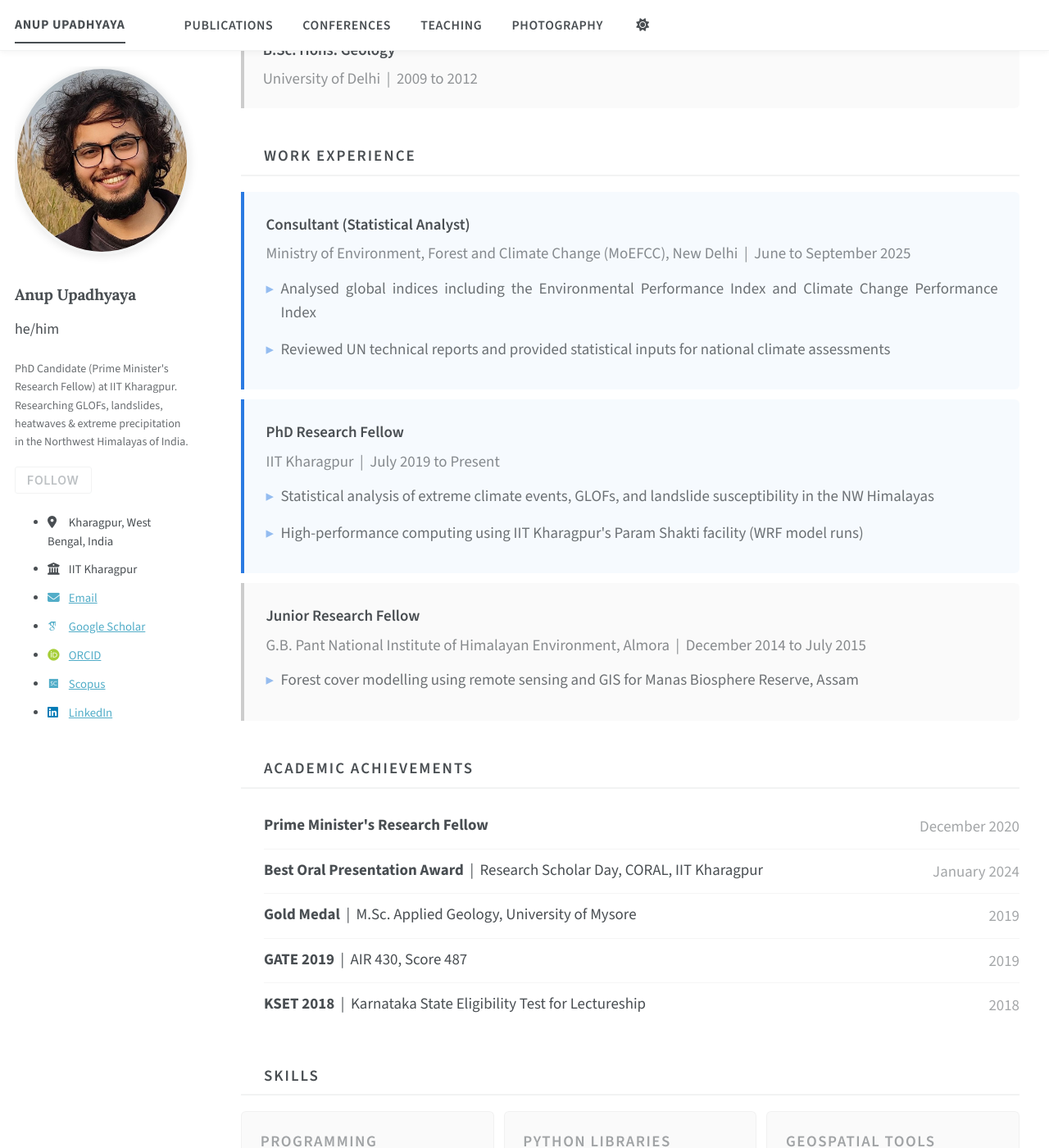
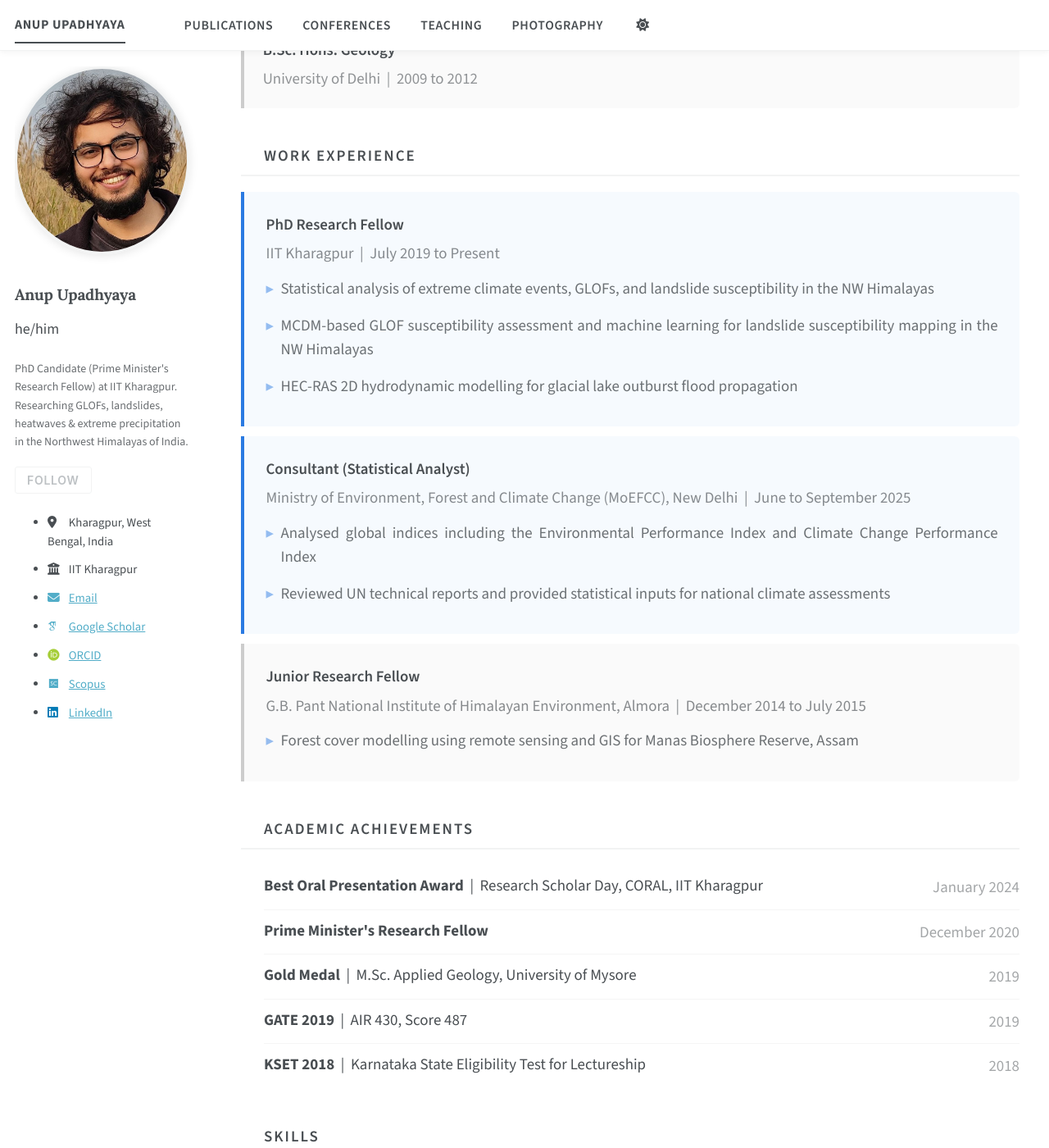
Before and after one commit to anupupadhyaya/anupupadhyaya.github.io, a Jekyll site: the page built from _pages/about.md, in a window 1280 px wide and 1400 px high, scrolled down 1757 px. Shown: the whole window at 82% size. Built offline with Jekyll 4.4.1, drawn with Linux system fonts in a browser that asks for light colours; some web fonts are replaced; a script bundle is joined from its source files by our own code; library files that are not in the unit come from our copies; some of the changed text lies outside the part shown.

Commit message:
Update about.md

```diff
--- a/_pages/about.md
+++ b/_pages/about.md
@@ -270,17 +270,18 @@ to real risks faced by Himalayan communities.
 
 <ul class="research-points">
   <li>Investigated heatwaves, extreme precipitation, glacial lake outburst floods, and landslide susceptibility across the Northwest Himalayas</li>
-  <li>Applied machine learning methods (Random Forest, XGBoost, SVM) for spatial susceptibility mapping of landslides and glacial lake hazards</li>
+  <li>Applied MCDM to identify potentially dangerous glacial lakes and performed HEC-RAS 2D hydrodynamic modelling for glacial lake flood propagation</li>
+  <li>Applied machine learning methods (Random Forest, XGBoost, SVM) for spatial susceptibility mapping of landslides </li>
   <li>Processed satellite and reanalysis datasets including Landsat, Sentinel-2, MODIS, and ERA5 using Python and Google Earth Engine</li>
   <li>Analysed CMIP6 projections under multiple SSP scenarios and applied causal discovery methods including PCMCI+</li>
-  <li>Performed WRF simulations on IIT Kharagpur's Param Shakti HPC facility and conducted HEC-RAS 2D hydrodynamic modelling for glacial lake flood propagation</li>
+
 </ul>
 </div>
 
 <div class="about-section-title">Education</div>
 
 <div class="edu-card highlight">
-  <div class="edu-degree">Ph.D. in Climate Change & Extreme Events</div>
+  <div class="edu-degree">Ph.D. in Extreme Events and Natural Hazards</div>
   <div class="edu-meta">IIT Kharagpur &nbsp;|&nbsp; 2019 to Present</div>
   <div class="edu-note">Prime Minister's Research Fellow</div>
 </div>
@@ -304,21 +305,23 @@ to real risks faced by Himalayan communities.
 
 <div class="about-section-title">Work Experience</div>
 
+
+<div class="work-card featured">
+  <div class="work-title">PhD Research Fellow</div>
+  <div class="work-org">IIT Kharagpur &nbsp;|&nbsp; July 2019 to Present</div>
+  <ul class="work-points">
+    <li>Statistical analysis of extreme climate events, GLOFs, and landslide susceptibility in the NW Himalayas</li>
+    <li>MCDM-based GLOF susceptibility assessment and machine learning for landslide susceptibility mapping in the NW Himalayas</li>
+    <li>HEC-RAS 2D hydrodynamic modelling for glacial lake outburst flood propagation</li>
+  </ul>
+</div>
+
 <div class="work-card featured">
   <div class="work-title">Consultant (Statistical Analyst)</div>
   <div class="work-org">Ministry of Environment, Forest and Climate Change (MoEFCC), New Delhi &nbsp;|&nbsp; June to September 2025</div>
   <ul class="work-points">
     <li>Analysed global indices including the Environmental Performance Index and Climate Change Performance Index</li>
     <li>Reviewed UN technical reports and provided statistical inputs for national climate assessments</li>
-  </ul>
-</div>
-
-<div class="work-card featured">
-  <div class="work-title">PhD Research Fellow</div>
-  <div class="work-org">IIT Kharagpur &nbsp;|&nbsp; July 2019 to Present</div>
-  <ul class="work-points">
-    <li>Statistical analysis of extreme climate events, GLOFs, and landslide susceptibility in the NW Himalayas</li>
-    <li>High-performance computing using IIT Kharagpur's Param Shakti facility (WRF model runs)</li>
   </ul>
 </div>
 
@@ -334,13 +337,13 @@ to real risks faced by Himalayan communities.
 
 <div class="achieve-wrapper">
   <div class="achieve-item">
-    <div class="achieve-text"><strong>Prime Minister's Research Fellow</strong></div>
-    <div class="achieve-year">December 2020</div>
+    <div class="achieve-text"><strong>Best Oral Presentation Award</strong> &nbsp;|&nbsp; Research Scholar Day, CORAL, IIT Kharagpur</div>
+    <div class="achieve-year">January 2024</div>
   </div>
 
   <div class="achieve-item">
-    <div class="achieve-text"><strong>Best Oral Presentation Award</strong> &nbsp;|&nbsp; Research Scholar Day, CORAL, IIT Kharagpur</div>
-    <div class="achieve-year">January 2024</div>
+    <div class="achieve-text"><strong>Prime Minister's Research Fellow</strong></div>
+    <div class="achieve-year">December 2020</div>
   </div>
 
   <div class="achieve-item">
@@ -424,7 +427,7 @@ to real risks faced by Himalayan communities.
   <div class="skill-group">
     <div class="skill-label">Other</div>
     <div class="skill-tags">
-      <span class="skill-tag">Param Shakti HPC</span>
+      <span class="skill-tag">High Performance Computing</span>
       <span class="skill-tag">DGPS Surveying</span>
     </div>
   </div>
```
